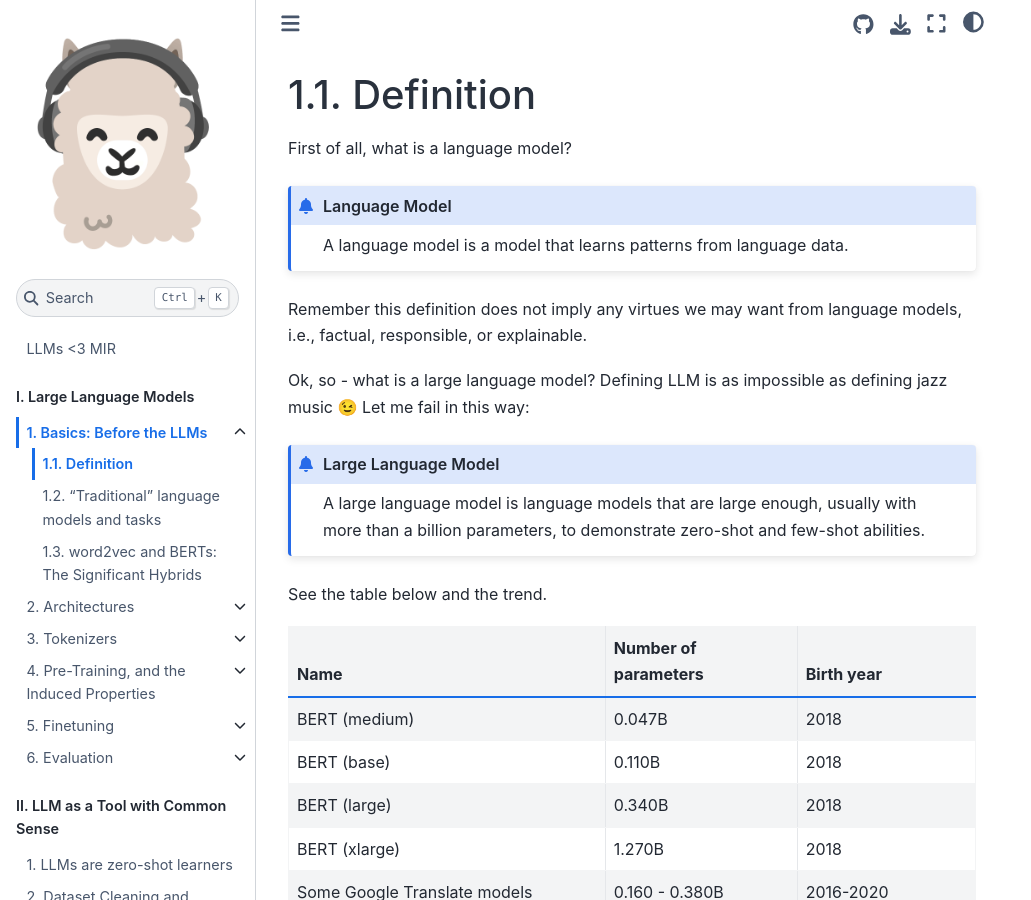
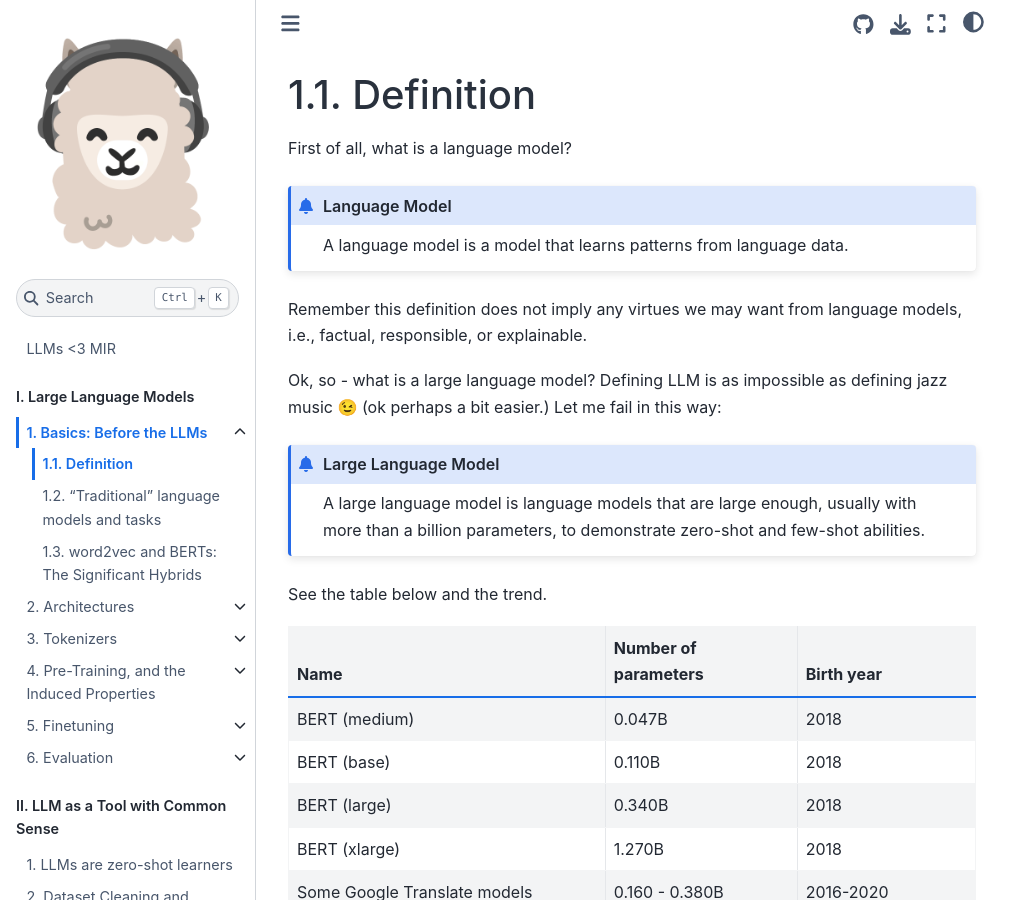
Before and after one commit to llms-heart-mir/tutorial, a Jupyter Book: the page built from book/part01_llms/ch01_basics/sec01-overview.md, in a window 1280 px wide and 900 px high. Shown: the whole window, without its empty margins (0-1031 px from the left). Built offline with Jupyter Book 1.0.4 settings and Sphinx 7.4.7 and the Sphinx Book theme 1.1.4, drawn with Linux system fonts in a browser that asks for light colours; cross-references to code outside the pages are shown as plain code.

Commit message:
minimal change

````diff
--- a/book/part01_llms/ch01_basics/sec01-overview.md
+++ b/book/part01_llms/ch01_basics/sec01-overview.md
@@ -10,7 +10,7 @@ A language model is a model that learns patterns from language data.
 Remember this definition does not imply any virtues we may want from language models, i.e., factual, responsible, or explainable.
 
 Ok, so - what is a large language model?
-Defining LLM is as impossible as defining jazz music 😉 Let me fail in this way:
+Defining LLM is as impossible as defining jazz music 😉 (ok perhaps a bit easier.) Let me fail in this way:
 
 ```{admonition} Large Language Model
 A large language model is language models that are large enough, usually with more than a billion parameters, to demonstrate zero-shot and few-shot abilities.
````
Also changed, not shown: README.md (+1 -1 lines).
